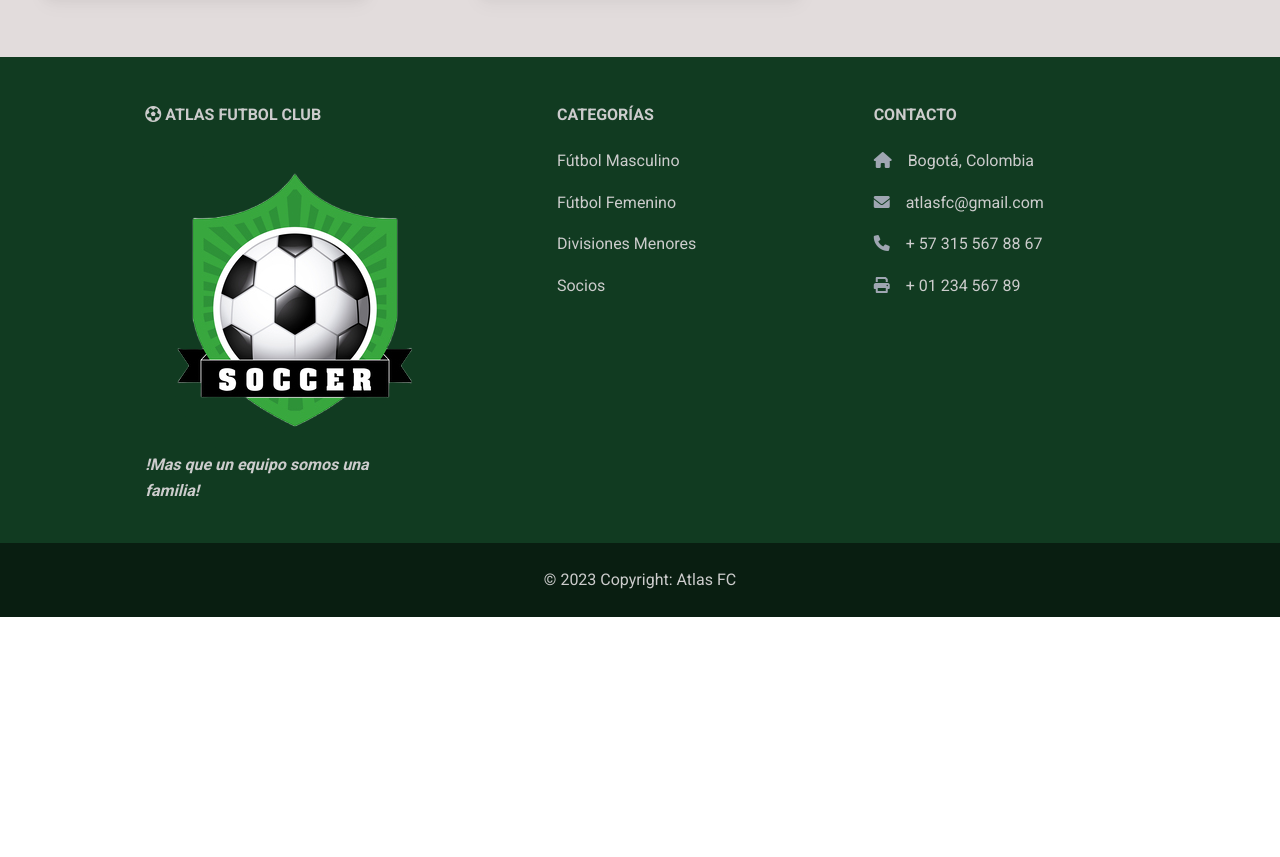
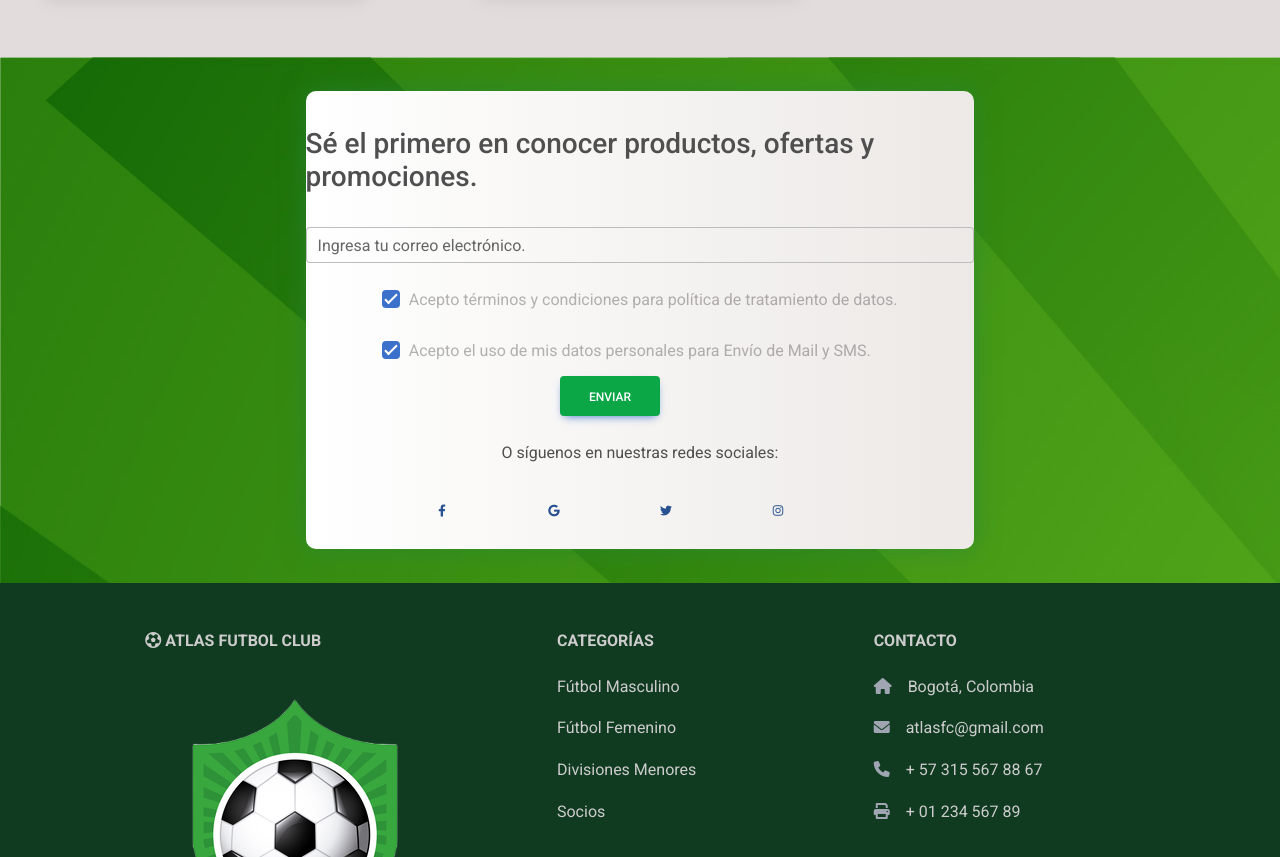
Before and after one commit to victorch7/AtlasFc, a website: page tienda.html in a window 1280 px wide. Shown: the part 1735-2592 px from the top of the page. Before the commit the page ends 2352 px from the top, so only its background shows below. Drawn offline with nearby package versions, Linux system fonts and the light colour scheme; files that its build step writes are made by us from their sources; files whose address does not match are found by name.

Commit message:
Creación del formulario de novedades para la tienda.html y primer diseño en CSS: Versión 2

```diff
--- a/estilo.css
+++ b/estilo.css
@@ -149,6 +149,20 @@ main{
 .card-body a{
     font-size: 12px;
 }
+
+/*Colocando diseño al formulario de novedades*/
+
+.novedades-tienda{
+    background-image: url(imagenes/escudo.jpg);
+    width: 100%;
+    position: relative;
+    padding: 2em;
+}
+
+.novedades-tienda button{
+    position: relative;
+}
+
 
 
 
--- a/tienda.html
+++ b/tienda.html
@@ -154,6 +154,54 @@
       </section>
   </section>
 
+  <!--Creación del formulario de novedades para la tienda.html -->
+  <section class="novedades-tienda">
+    <form class="transparente">
+      <!-- Email input -->
+      <br> <h3>Sé el primero en conocer productos, ofertas y promociones.</h3> <br>
+      <div class="form-outline mb-4">
+        <input type="email" id="form2Example1" class="form-control" />
+        <label class="form-label" for="form2Example1">Ingresa tu correo electrónico.</label>
+      </div>
+      <!-- 2 column grid layout for inline styling -->
+      <div>
+        <div class="col d-flex justify-content-center">
+          <!-- Checkbox -->
+          <div class="form-check">
+            <input class="form-check-input" type="checkbox" value="" id="form2Example34" checked />
+            <label class="form-check-label" for="form2Example34">Acepto términos y condiciones para política de tratamiento de datos.</label> <br> <br>
+
+            <input class="form-check-input" type="checkbox" value="" id="form2Example35" checked />
+            <label class="form-check-label" for="form2Example35">Acepto el uso de mis datos personales para Envío de Mail y SMS.</label>
+          </div>
+        </div>
+
+      </div>
+      <!-- Submit button -->
+      <center><button  style="background: #0ba747;" type="submit" class="btn btn-primary btn-block mb-4">Enviar</button></center>
+
+      <!-- Register buttons -->
+      <div class="text-center">
+        <p>O síguenos en nuestras redes sociales:</p>
+        <button type="button" class="btn btn-secondary btn-floating mx-1">
+          <i class="fab fa-facebook-f"></i>
+        </button>
+
+        <button type="button" class="btn btn-secondary btn-floating mx-1">
+          <i class="fab fa-google"></i>
+        </button>
+
+        <button type="button" class="btn btn-secondary btn-floating mx-1">
+          <i class="fab fa-twitter"></i>
+        </button>
+
+        <button type="button" class="btn btn-secondary btn-floating mx-1">
+          <i class="fab fa-instagram"></i>
+        </button>
+      </div>
+    </form>
+  </section>
+
 
 </main>
       <!-- Footer -->
```
